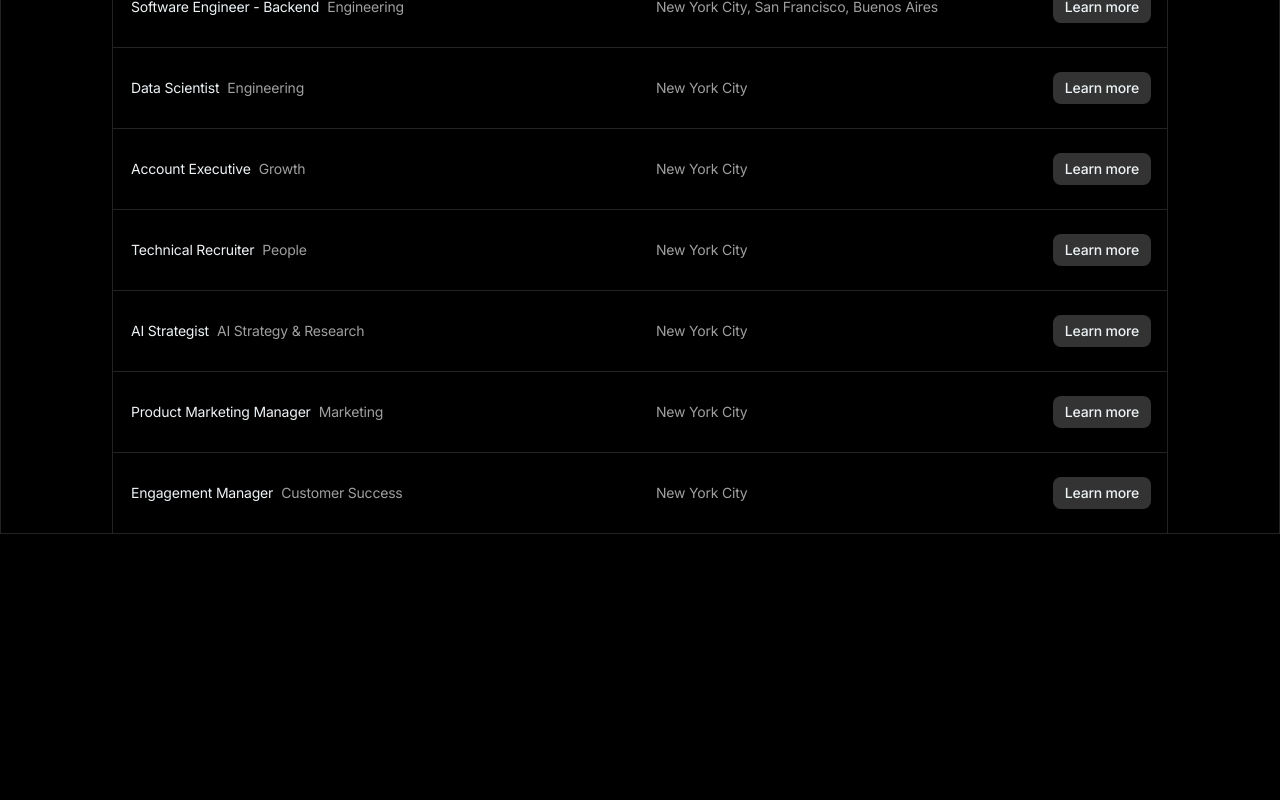
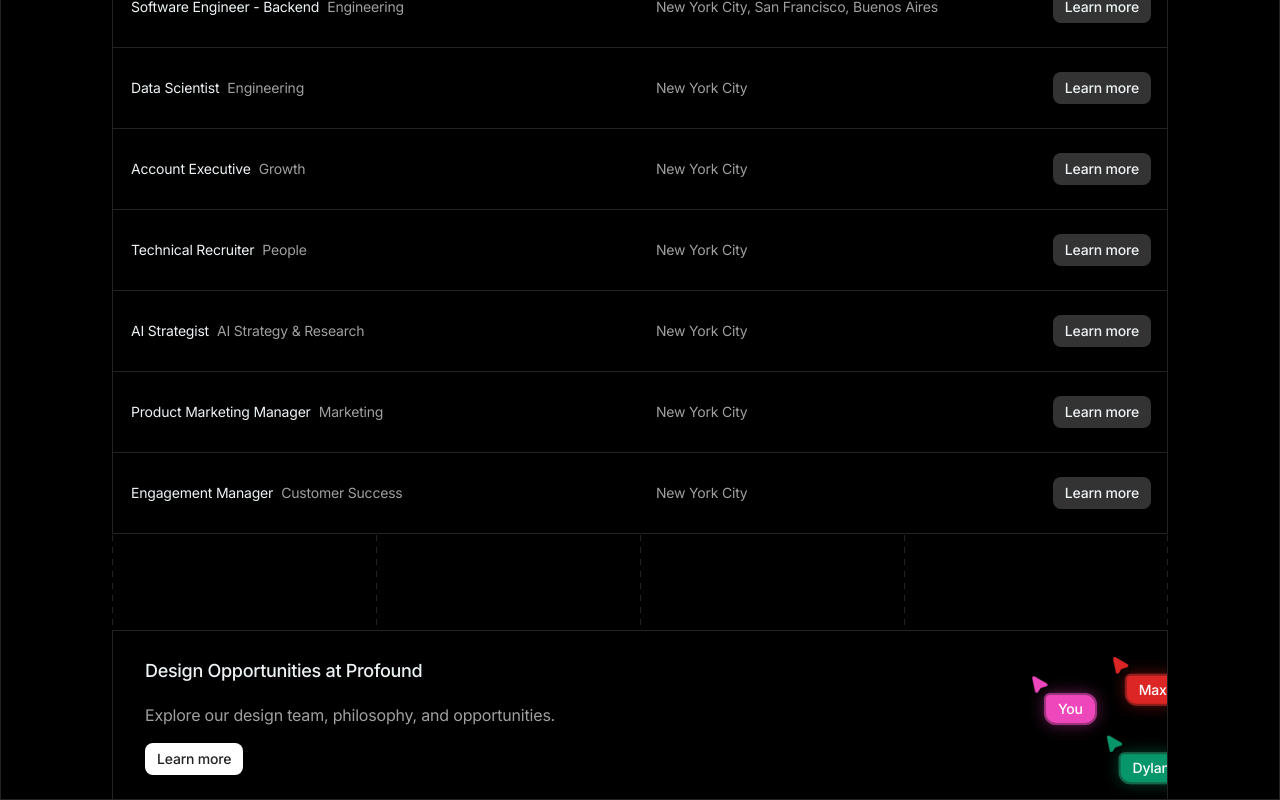
Before and after one commit to maxricodecastro/careers-page, a Next.js app: page / in a window 1280 px wide. Shown: the part 1821-2621 px from the top of the page. Before the commit the page ends 2355 px from the top, so only its background shows below. Built offline with nearby package versions, Linux system fonts and the light colour scheme.

Commit message:
design opps + cursor

```diff
--- /dev/null
+++ b/app/components/Cursor.tsx
@@ -0,0 +1,98 @@
+interface CursorProps {
+  color: string;
+  size?: number;
+  name?: string;
+  labelOffsetX?: number;
+  labelOffsetY?: number;
+  cursorStrokeWidth?: number;
+  labelStrokeWidth?: number;
+}
+
+export default function Cursor({
+  color,
+  size = 16,
+  name,
+  labelOffsetX,
+  labelOffsetY,
+  cursorStrokeWidth = 2,
+  labelStrokeWidth = 2
+}: CursorProps) {
+  // Aspect ratio: width 84, height 90 (ratio = 90/84 = 1.0714...)
+  const width = size;
+  const height = size * (90 / 84);
+
+  // Map fill colors to stroke colors
+  const getStrokeColor = (fillColor: string): string => {
+    const normalizedColor = fillColor.toUpperCase();
+    const colorMap: Record<string, string> = {
+      '#EE47BC': '#9D327D', // Pink
+      'EE47BC': '#9D327D',
+      '#079669': '#166448', // Green
+      '079669': '#166448',
+      '#DC2625': '#8C1F1D', // Red
+      'DC2625': '#8C1F1D',
+    };
+    return colorMap[normalizedColor] || fillColor;
+  };
+
+  const strokeColor = getStrokeColor(color);
+
+  // Convert hex color to rgba with opacity for softer glow
+  const hexToRgba = (hex: string, opacity: number): string => {
+    const normalizedHex = hex.replace('#', '');
+    const r = parseInt(normalizedHex.substring(0, 2), 16);
+    const g = parseInt(normalizedHex.substring(2, 4), 16);
+    const b = parseInt(normalizedHex.substring(4, 6), 16);
+    return `rgba(${r}, ${g}, ${b}, ${opacity})`;
+  };
+
+  // Glow color with reduced opacity for softer effect
+  const glowColor = hexToRgba(color, 0.4);
+
+  // Default label positioning: to the right of cursor, below it
+  // labelOffsetX: offset from cursor's right edge (default: 4px gap)
+  // labelOffsetY: offset from cursor's bottom edge (default: 0px)
+  const defaultOffsetX = -4;
+  const defaultOffsetY = 0;
+  const offsetX = labelOffsetX !== undefined ? labelOffsetX : defaultOffsetX;
+  const offsetY = labelOffsetY !== undefined ? labelOffsetY : defaultOffsetY;
+
+  return (
+    <div className="relative inline-block">
+      <svg
+        width={width}
+        height={height}
+        viewBox="0 0 84 90"
+        fill="none"
+        xmlns="http://www.w3.org/2000/svg"
+      >
+        <path
+          d="M1.69114 11.693C0.200072 4.56657 7.82868 -0.975947 14.1456 2.64434L77.2906 38.8326C83.6951 42.5034 82.6308 52.0484 75.5751 54.2188L49.361 62.2823C46.7966 63.0712 44.5906 64.7367 43.1297 66.9871L31.6855 84.617C27.5847 90.9332 17.8911 89.1214 16.3488 81.7502L1.69114 11.693Z"
+          fill={color}
+          stroke={strokeColor}
+          strokeWidth={cursorStrokeWidth}
+          strokeLinejoin="round"
+          strokeLinecap="round"
+        />
+      </svg>
+      {name && (
+        <div
+          className="absolute whitespace-nowrap px-3 py-1 text-white text-sm font-medium"
+          style={{
+            backgroundColor: color,
+            left: `calc(100% + ${offsetX}px)`,
+            top: `calc(100% + ${offsetY}px)`,
+            borderTopLeftRadius: '6px',
+            borderTopRightRadius: '12px',
+            borderBottomRightRadius: '12px',
+            borderBottomLeftRadius: '12px',
+            border: `${labelStrokeWidth}px solid ${strokeColor}`,
+            boxShadow: `0 0 1px ${glowColor}, 0 0 16px ${glowColor}`,
+          }}
+        >
+          {name}
+        </div>
+      )}
+    </div>
+  );
+}
--- /dev/null
+++ b/app/components/DesignOpportunities.tsx
@@ -0,0 +1,59 @@
+import Cursor from './Cursor';
+
+export default function DesignOpportunities() {
+  return (
+    <div className="relative bg-[var(--bg-black)] hover:bg-[#131313] transition-colors border-t border-r border-l border-[var(--divider)] cursor-pointer overflow-hidden">
+      <div className="container-main relative">
+        {/* Cursor container - absolute positioned, fills height, spans columns 3-4 width */}
+        {/* Positioned relative to DesignOpportunities component, clipped by its width */}
+        <div
+          className="absolute top-0 bottom-0"
+          style={{
+            left: '85%',
+            width: '40%'
+          }}
+        >
+          {/* Cursors container - arranged in a row, absolute positioned */}
+          <div className="relative w-full h-full">
+            {/* Cursor 1 - Pink/Magenta: bottom left to top left */}
+            <div className="absolute cursor-pink-animate" style={{ left: '24px', top: '48px' }}>
+              <Cursor
+                color="#EE47BC"
+                name="You"
+              />
+            </div>
+            {/* Cursor 2 - Green: top right to bottom right */}
+            <div className="absolute cursor-green-animate" style={{ left: '96px', top: '100px' }}>
+              <Cursor
+                color="#079669"
+                name="Dylan"
+              />
+            </div>
+            {/* Cursor 3 - Red: top left to top right */}
+            <div className="absolute cursor-red-animate" style={{ left: '100px', top: '24px' }}>
+              <Cursor
+                color="#DC2625"
+                name="Max"
+              />
+            </div>
+          </div>
+        </div>
+
+        <div className="relative grid py-6" style={{ gridTemplateColumns: 'repeat(4, minmax(0, 264px))' }}>
+          {/* Content spans columns 1-2 (same as mission section) */}
+          <div className="col-span-2 px-4 flex flex-col gap-4">
+            <h3 className="text-h2 text-[var(--text-primary)]" style={{ fontSize: "18px" }}>
+              Design Opportunities at Profound
+            </h3>
+            <p className="text-body-md text-[var(--text-secondary)]">
+              Explore our design team, philosophy, and opportunities.
+            </p>
+            <button className="btn-primary w-fit cursor-pointer">
+              Learn more
+            </button>
+          </div>
+        </div>
+      </div>
+    </div>
+  );
+}
--- a/app/components/JobItem.tsx
+++ b/app/components/JobItem.tsx
@@ -2,11 +2,12 @@
   title: string;
   department?: string | null;
   location?: string[];
+  isLast?: boolean;
 }
 
-export default function JobItem({ title, department, location }: JobItemProps) {
+export default function JobItem({ title, department, location, isLast }: JobItemProps) {
   return (
-    <div className="relative bg-[var(--bg-black)] hover:bg-[#131313] transition-colors border-t border-r border-l border-[var(--divider)] cursor-pointer">
+    <div className={`relative bg-[var(--bg-black)] hover:bg-[#131313] transition-colors border-t border-r border-l ${isLast ? 'border-b' : ''} border-[var(--divider)] cursor-pointer`}>
       {/* Row layout with three groups: Title+Dept | Location | Button */}
       {/* Content spans full width, location aligned to start of column 3 (50% of grid) */}
       <div className="container-main relative">
--- a/app/components/Jobs.tsx
+++ b/app/components/Jobs.tsx
@@ -1,4 +1,5 @@
 import JobItem from './JobItem';
+import DesignOpportunities from './DesignOpportunities';
 import jobsData from '../data/jobs.json';
 
 export default function Jobs() {
@@ -108,14 +109,21 @@
 
           {/* Job Listings - spans all 4 columns, stacked vertically */}
           <div className="col-span-4 relative z-10">
-            {jobsData.map((job) => (
+            {jobsData.map((job, index) => (
               <JobItem
                 key={job.id}
                 title={job.title}
                 department={job.department}
                 location={job.location}
+                isLast={index === jobsData.length - 1}
               />
             ))}
+          </div>
+
+          {/* Design Opportunities Component - spans all 4 columns */}
+          {/* TODO: Adjust top margin as needed for spacing */}
+          <div className="col-span-4 relative z-10" style={{ marginTop: '96px' }}>
+            <DesignOpportunities />
           </div>
         </div>
       </div>
--- a/app/globals.css
+++ b/app/globals.css
@@ -359,3 +359,70 @@
     @apply bg-background text-foreground;
   }
 }
+
+/* --------------------------------------------
+   Cursor Animations
+   -------------------------------------------- */
+
+/* Pink cursor: bottom left to top left, slow vertical movement with ~2px variation */
+@keyframes cursorPinkMove {
+  0%, 100% {
+    transform: translate(0, 0);
+  }
+  25% {
+    transform: translate(-1px, -4px);
+  }
+  50% {
+    transform: translate(1px, -8px);
+  }
+  75% {
+    transform: translate(-1px, -4px);
+  }
+}
+
+/* Green cursor: top right to bottom right, subtle diagonal movement */
+@keyframes cursorGreenMove {
+  0%, 100% {
+    transform: translate(0, 0);
+  }
+  25% {
+    transform: translate(1px, 2px);
+  }
+  50% {
+    transform: translate(2px, 4px);
+  }
+  75% {
+    transform: translate(1px, 2px);
+  }
+}
+
+/* Red cursor: top left to top right, subtle horizontal movement */
+@keyframes cursorRedMove {
+  0%, 100% {
+    transform: translate(0, 0);
+  }
+  25% {
+    transform: translate(2px, -1px);
+  }
+  50% {
+    transform: translate(4px, 1px);
+  }
+  75% {
+    transform: translate(2px, -1px);
+  }
+}
+
+.cursor-pink-animate {
+  animation: cursorPinkMove 8s ease-in-out infinite;
+  animation-delay: 0s;
+}
+
+.cursor-green-animate {
+  animation: cursorGreenMove 10s ease-in-out infinite;
+  animation-delay: 2s;
+}
+
+.cursor-red-animate {
+  animation: cursorRedMove 9s ease-in-out infinite;
+  animation-delay: 1s;
+}
```
Also changed, not shown: app/data/jobs.json (line endings or trailing spaces), public/cursor.svg (added), public/cursorfigma.svg (added).
